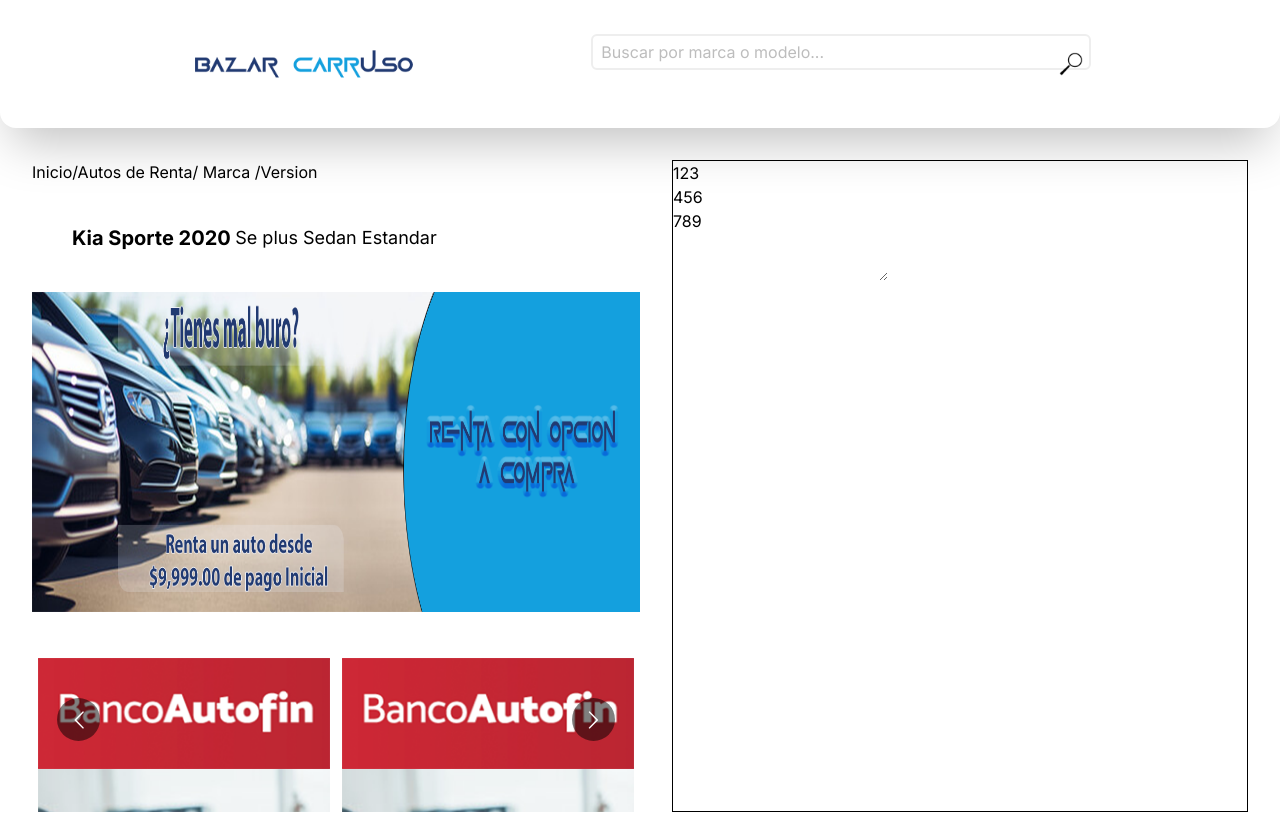
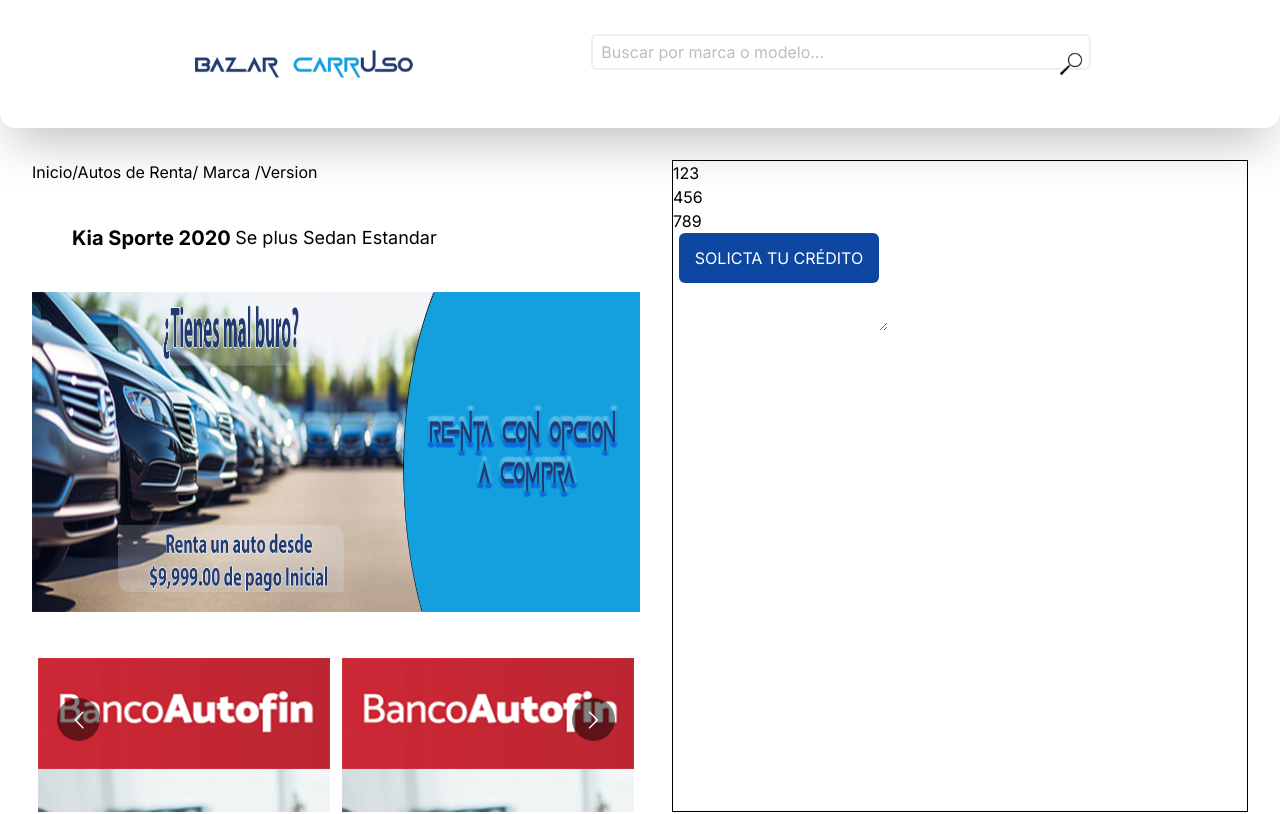
Before and after one commit to Star-Git-oss/BAZAR_CAR_frontend, a React (Vite) app: page /#/view in a window 1280 px wide. Shown: the top 814 px of the page. Built offline with nearby package versions, Linux system fonts and the light colour scheme.

Commit message:
ViewPort button add

```diff
--- a/src/pages/ViewPort.jsx
+++ b/src/pages/ViewPort.jsx
@@ -36,6 +36,9 @@
       slidesToSlide: 1, // optional, default to 1.
     },
   };
+  const handleSolictaClick = () => {
+    console.log("handleSolictaClick");
+  }
   return (
     <>
       <NavSmall />
@@ -78,7 +81,12 @@
               <div>789</div>
             </div>
             <div>
-
+              <button
+                className="w-[200px] h-[50px] ml-[6px] bg-blue-900 rounded-md text-white"
+                onClick={handleSolictaClick}
+              >
+                SOLICTA TU CRÉDITO
+              </button>
             </div>
           </div>
           <textarea />
```
